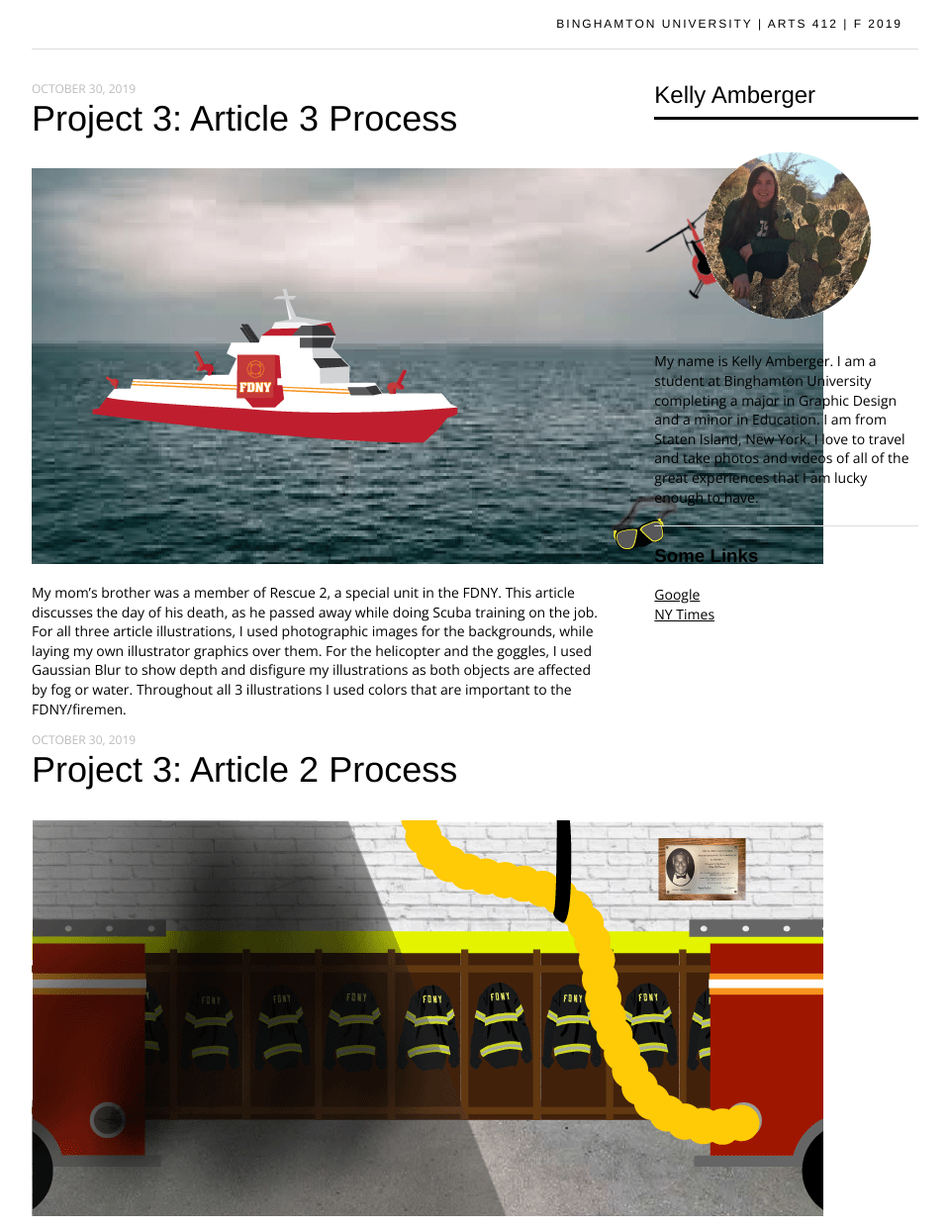
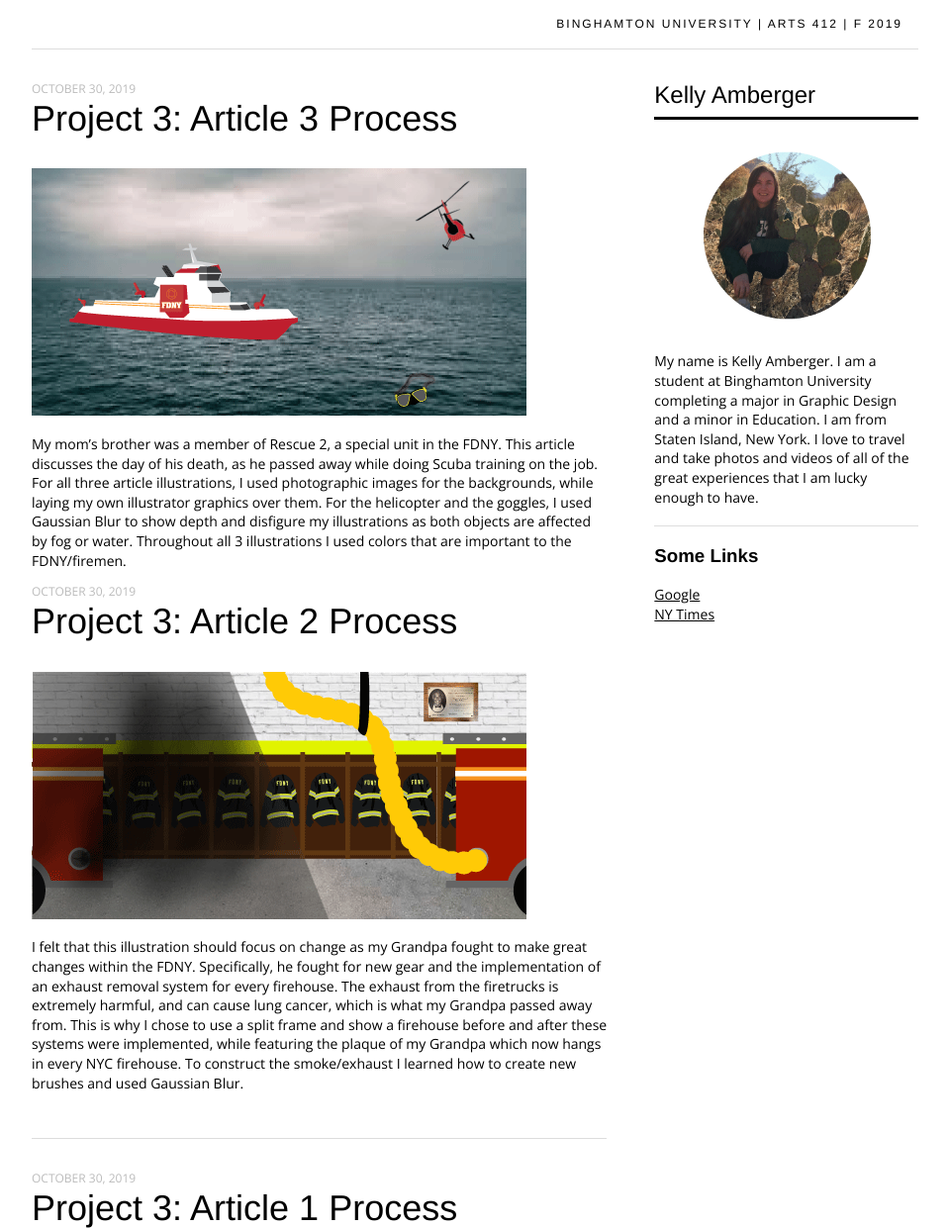
Before and after one commit to Binghamton-University-Design/web-journal-kellyamberger, a plain HTML site: page index.html in a window 1280 px wide. Shown: the top 1241 px of the page at 99% size, without its empty margins (160-1119 px from the left). Drawn offline with nearby package versions, Linux system fonts and the light colour scheme.

Commit message:
resize
resize

```diff
--- a/index.html
+++ b/index.html
@@ -24,13 +24,13 @@
 				<div class="item">
 					<p class="date">October 30, 2019</p>
 					<h2>Project 3:  Article 3 Process</h2>
-					<p><img class="icon" src=images/david1.gif></p>
+					<p><img class="icon" src=images/david.gif></p>
 					<p> My mom’s brother was a member of Rescue 2, a special unit in the FDNY. This article discusses the day of his death, as he passed away while doing Scuba training on the job. For all three article illustrations, I used photographic images for the backgrounds, while laying my own illustrator graphics over them. For the helicopter and the goggles, I used Gaussian Blur to show depth and disfigure my illustrations as both objects are affected by fog or water. Throughout all 3 illustrations I used colors that are important to the FDNY/firemen.
 					</p>
 					<div class="item">
 					<p class="date">October 30, 2019</p>
 					<h2>Project 3:  Article 2 Process</h2>
-					<p><img class="icon" src=images/nederman2.gif></p>
+					<p><img class="icon" src=images/nederman.gif></p>
 					<p> I felt that this illustration should focus on change as my Grandpa fought to make great changes within the FDNY. Specifically, he fought for new gear and the implementation of an exhaust removal system for every firehouse. The exhaust from the firetrucks is extremely harmful, and can cause lung cancer, which is what my Grandpa passed away from. This is why I chose to use a split frame and show a firehouse before and after these systems were implemented, while featuring the plaque of my Grandpa which now hangs in every NYC firehouse. To construct the smoke/exhaust I learned how to create new brushes and used Gaussian Blur.
 					</p>
 				</div>
```
Also changed, not shown: images/david.gif (added), images/nederman.gif (added), images/patjoyce.gif, 2 other files.
